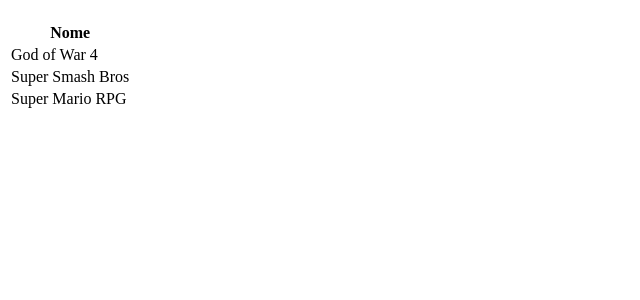
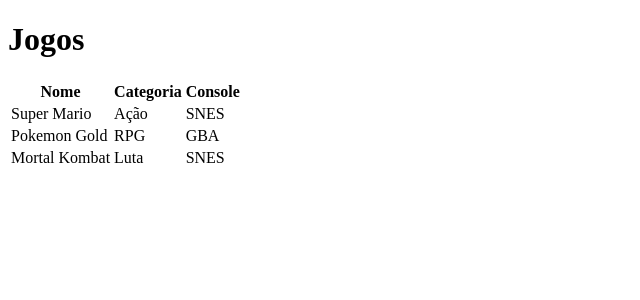
Before and after one commit to rafaelpllopes/praticando_flask, a Flask app: page /inicio in a window 1280 px wide. Shown: the top 300 px of the page, without its empty margins (0-640 px from the left). Run offline with Flask 2, Linux system fonts and the light colour scheme.

Commit message:
Exibindo conteudo dinamicamente.

```diff
--- a/jogoteca.py
+++ b/jogoteca.py
@@ -2,8 +2,15 @@
 
 app = Flask(__name__)
 
+class Jogo:
+    def __init__(self, nome, categoria, console):
+        self.nome = nome
+        self.categoria = categoria
+        self.console = console
+
 @app.route('/inicio')
 def ola():
-    return render_template('lista.html')
+    lista = [Jogo('Super Mario', 'Ação', 'SNES'), Jogo('Pokemon Gold', 'RPG', 'GBA'), Jogo('Mortal Kombat', 'Luta', 'SNES')]
+    return render_template('lista.html', titulo='Jogos', jogos=lista)
 
 app.run(port=8000)
--- a/templates/lista.html
+++ b/templates/lista.html
@@ -14,18 +14,18 @@
             <thead class="thead-default">
                 <tr>
                     <th>Nome</th>
+                    <th>Categoria</th>
+                    <th>Console</th>
                 </tr>
             </thead>
             <tbody>
+            {% for jogo in jogos %}
                 <tr>
-                    <td>God of War 4</td>
+                    <td>{{ jogo.nome }}</td>
+                    <td>{{ jogo.categoria }}</td>
+                    <td>{{ jogo.console }}</td>
                 </tr>
-                <tr>
-                    <td>Super Smash Bros</td>
-                </tr>
-                <tr>
-                    <td>Super Mario RPG</td>
-                </tr>
+            {% endfor %}
             </tbody>
         </table>
     </div>
```
